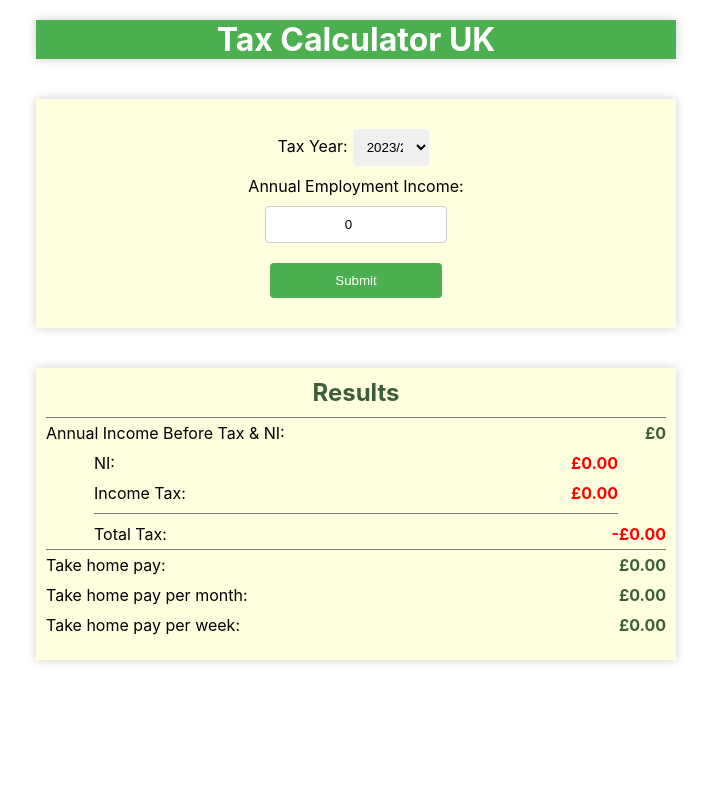
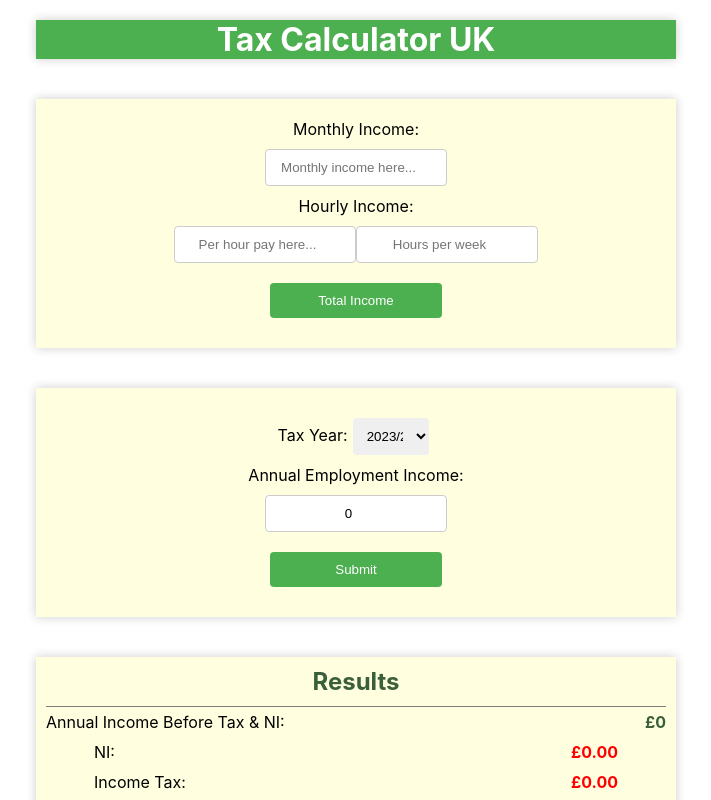
Before and after one commit to asaad227/taxCalculator, a React (Create React App) app: page / in a window 1280 px wide. Shown: the top 800 px of the page, without its empty margins (284-995 px from the left). Built offline with nearby package versions, Linux system fonts and the light colour scheme.

Commit message:
update monthly and weekly income

```diff
--- a/src/App/App.js
+++ b/src/App/App.js
@@ -11,6 +11,9 @@ function App() {
   const [ni, setNi] = useState(0);
   const [incomeTax, setIncomeTax] = useState(0);
   const [netIncome, setNetIncome] = useState(0);
+  const [totalMonthlyIncome, setTotalMonthlyIncome] = useState(0);
+  const [incomeByHour, setIncomeByHour] = useState(0);
+  const [hrsPerWeek, setHrsPerWeek] = useState(0);
   const [monthlyIncome, setMonthlyIncome] = useState(0);
   const [weeklyIncome, setWeeklyIncome] = useState(0);
   const [year, setYear] = useState(1);
@@ -20,6 +23,18 @@ function App() {
     setPersonalIncome(event.target.value);
     setYear(event.target.value);
   }
+function incomeTotal(event) {
+  if(totalMonthlyIncome > 0) {
+    setPersonalIncome(totalMonthlyIncome * 12);
+  } else if (incomeByHour > 0) {
+    setPersonalIncome(incomeByHour * hrsPerWeek * 52);
+  }
+  setHrsPerWeek(0);
+  setIncomeByHour(0);
+  event.preventDefault();
+}
+
+
 
   function handleSubmit(event) {
     let nationalInsuranceAm = nationalInsurance(1, personalIncome);
@@ -47,6 +62,21 @@ function App() {
   return (
     <div className="App">
      <h1>Tax Calculator UK</h1>
+     <form onSubmit={incomeTotal}>
+      <label>
+      Monthly Income:
+          <br />
+          <input type="number" onChange={(e)=> setTotalMonthlyIncome(e.target.value)} placeholder='Monthly income here...' />
+
+      </label>
+      <label>
+      Hourly Income:
+          <br />
+          <input type="number" onChange={(e)=>setIncomeByHour(e.target.value)} placeholder='Per hour pay here...' />
+          <input type='number' onChange={(e)=>setHrsPerWeek(e.target.value)} placeholder='Hours per week'/>
+      </label>
+      <input type="submit" value="Total Income" />
+      </form>
 
       <form onSubmit={handleSubmit}>
       <label>
```
